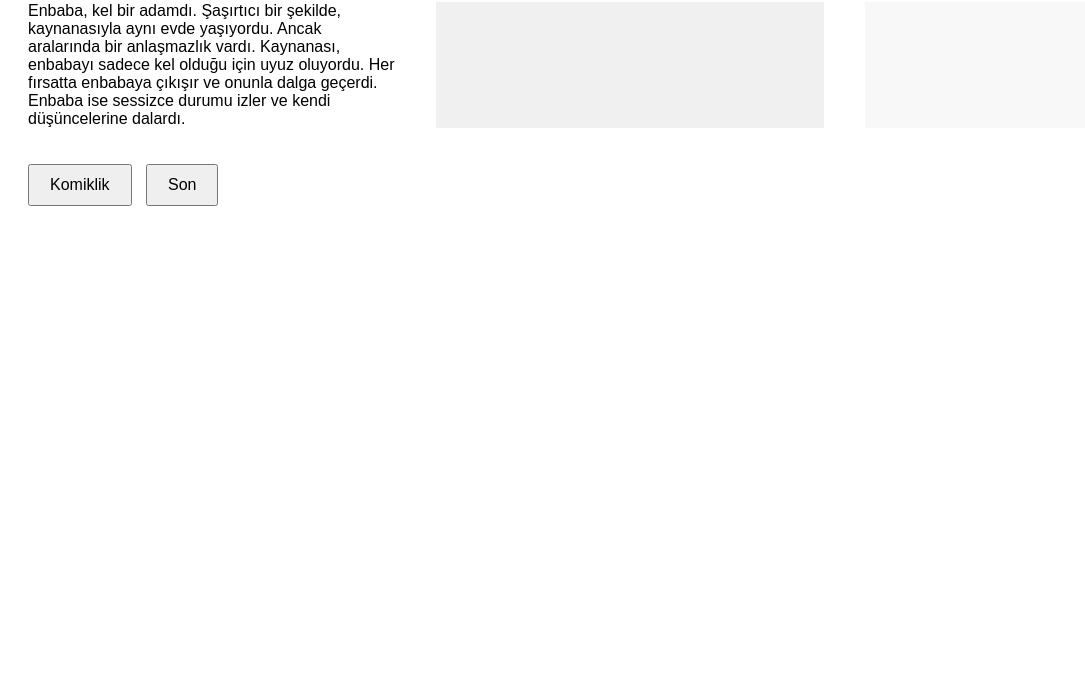
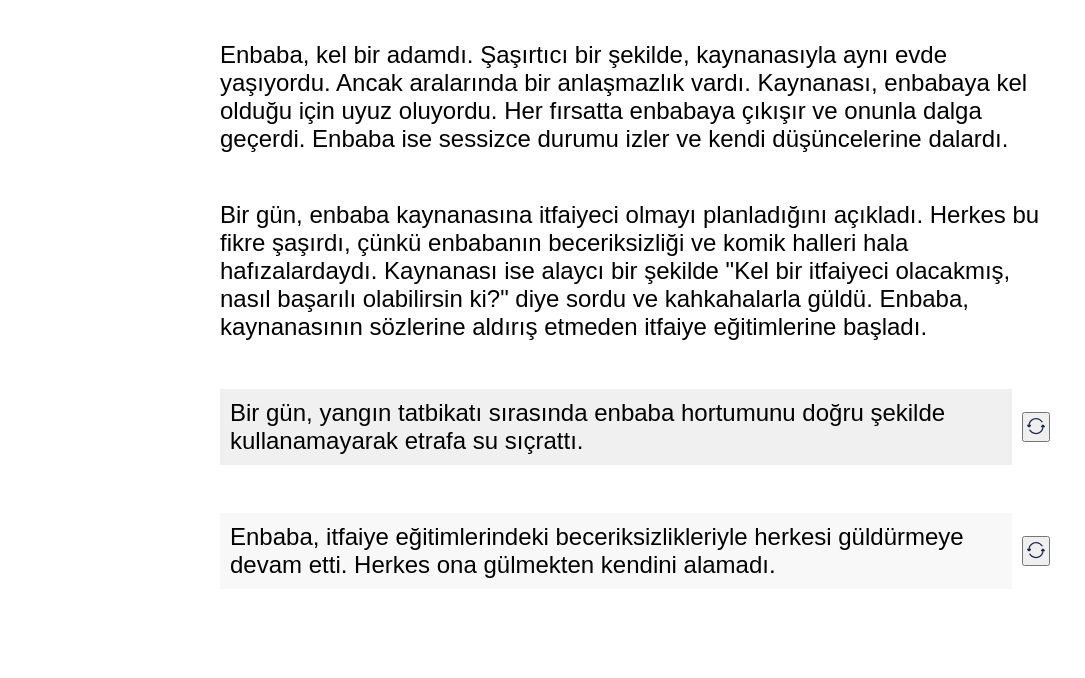
Before and after one commit to brokoliweb/enbaba, a plain HTML site: page index.html in a window 1280 px wide. Shown: the part 122-800 px from the top of the page, without its empty margins (0-1085 px from the left). Drawn offline with Linux system fonts and the light colour scheme.

Commit message:
fix style

```diff
--- a/index.html
+++ b/index.html
@@ -6,6 +6,8 @@
       body {
         font-family: Arial, sans-serif;
         padding: 20px;
+        margin: 0 200px;
+        font-size: 24px;
       }
 
       h1 {
@@ -14,6 +16,7 @@
 
       .paragraflar {
         display: flex;
+        flex-direction: column;
         justify-content: space-between;
         margin-bottom: 20px;
       }
@@ -25,17 +28,24 @@
       .komiklik {
         background-color: #f0f0f0;
         padding: 10px;
+        flex: 6;
       }
 
       .son {
         background-color: #f8f8f8;
         padding: 10px;
+        flex: 6;
+      }
+
+      #container {
+        display: flex;
+        align-items: center;
       }
 
       button {
-        font-size: 16px;
-        padding: 10px 20px;
-        margin-right: 10px;
+        margin: 0 10px;
+        padding: 2px 2px 1px 2px;
+        cursor: pointer;
       }
     </style>
   </head>
@@ -45,17 +55,70 @@
     <div class="paragraflar">
       <p id="hikayeParagraf" class="paragraf">
         Enbaba, kel bir adamdı. Şaşırtıcı bir şekilde, kaynanasıyla aynı evde
-        yaşıyordu. Ancak aralarında bir anlaşmazlık vardı. Kaynanası, enbabayı
-        sadece kel olduğu için uyuz oluyordu. Her fırsatta enbabaya çıkışır ve
-        onunla dalga geçerdi. Enbaba ise sessizce durumu izler ve kendi
-        düşüncelerine dalardı.
+        yaşıyordu. Ancak aralarında bir anlaşmazlık vardı. Kaynanası, enbabaya
+        kel olduğu için uyuz oluyordu. Her fırsatta enbabaya çıkışır ve onunla
+        dalga geçerdi. Enbaba ise sessizce durumu izler ve kendi düşüncelerine
+        dalardı.
       </p>
-      <p id="komiklikParagraf" class="paragraf komiklik"></p>
-      <p id="sonParagraf" class="paragraf son"></p>
+
+      <p id="hikayeParagraf" class="paragraf">
+        Bir gün, enbaba kaynanasına itfaiyeci olmayı planladığını açıkladı.
+        Herkes bu fikre şaşırdı, çünkü enbabanın beceriksizliği ve komik halleri
+        hala hafızalardaydı. Kaynanası ise alaycı bir şekilde "Kel bir itfaiyeci
+        olacakmış, nasıl başarılı olabilirsin ki?" diye sordu ve kahkahalarla
+        güldü. Enbaba, kaynanasının sözlerine aldırış etmeden itfaiye
+        eğitimlerine başladı.
+      </p>
+
+      <div id="container">
+        <p id="komiklikParagraf" class="paragraf komiklik">
+          Bir gün, yangın tatbikatı sırasında enbaba hortumunu doğru şekilde
+          kullanamayarak etrafa su sıçrattı.
+        </p>
+        <button id="komiklikButton">
+          <svg
+            width="20px"
+            height="20px"
+            viewBox="0 0 24 24"
+            fill="none"
+            xmlns="http://www.w3.org/2000/svg"
+          >
+            <path
+              d="M12.0789 2.25C7.2854 2.25 3.34478 5.913 2.96055 10.5833H2.00002C1.69614 10.5833 1.42229 10.7667 1.30655 11.0477C1.19081 11.3287 1.25606 11.6517 1.47178 11.8657L3.15159 13.5324C3.444 13.8225 3.91567 13.8225 4.20808 13.5324L5.88789 11.8657C6.10361 11.6517 6.16886 11.3287 6.05312 11.0477C5.93738 10.7667 5.66353 10.5833 5.35965 10.5833H4.4668C4.84652 6.75167 8.10479 3.75 12.0789 3.75C14.8484 3.75 17.2727 5.20845 18.6156 7.39279C18.8325 7.74565 19.2944 7.85585 19.6473 7.63892C20.0002 7.42199 20.1104 6.96007 19.8934 6.60721C18.2871 3.99427 15.3873 2.25 12.0789 2.25Z"
+              fill="#1C274C"
+            />
+            <path
+              d="M20.8411 10.4666C20.549 10.1778 20.0789 10.1778 19.7867 10.4666L18.1005 12.1333C17.8841 12.3471 17.8184 12.6703 17.9339 12.9517C18.0495 13.233 18.3235 13.4167 18.6277 13.4167H19.5268C19.1455 17.2462 15.8759 20.25 11.8828 20.25C9.10026 20.25 6.66586 18.7903 5.31796 16.6061C5.10042 16.2536 4.63833 16.1442 4.28583 16.3618C3.93334 16.5793 3.82393 17.0414 4.04146 17.3939C5.65407 20.007 8.56406 21.75 11.8828 21.75C16.6906 21.75 20.6475 18.0892 21.0331 13.4167H22.0002C22.3043 13.4167 22.5783 13.233 22.6939 12.9517C22.8095 12.6703 22.7437 12.3471 22.5274 12.1333L20.8411 10.4666Z"
+              fill="#1C274C"
+            />
+          </svg>
+        </button>
+      </div>
+      <div id="container">
+        <p id="sonParagraf" class="paragraf son">
+          Enbaba, itfaiye eğitimlerindeki beceriksizlikleriyle herkesi
+          güldürmeye devam etti. Herkes ona gülmekten kendini alamadı.
+        </p>
+        <button id="sonButton">
+          <svg
+            width="20px"
+            height="20px"
+            viewBox="0 0 24 24"
+            fill="none"
+            xmlns="http://www.w3.org/2000/svg"
+          >
+            <path
+              d="M12.0789 2.25C7.2854 2.25 3.34478 5.913 2.96055 10.5833H2.00002C1.69614 10.5833 1.42229 10.7667 1.30655 11.0477C1.19081 11.3287 1.25606 11.6517 1.47178 11.8657L3.15159 13.5324C3.444 13.8225 3.91567 13.8225 4.20808 13.5324L5.88789 11.8657C6.10361 11.6517 6.16886 11.3287 6.05312 11.0477C5.93738 10.7667 5.66353 10.5833 5.35965 10.5833H4.4668C4.84652 6.75167 8.10479 3.75 12.0789 3.75C14.8484 3.75 17.2727 5.20845 18.6156 7.39279C18.8325 7.74565 19.2944 7.85585 19.6473 7.63892C20.0002 7.42199 20.1104 6.96007 19.8934 6.60721C18.2871 3.99427 15.3873 2.25 12.0789 2.25Z"
+              fill="#1C274C"
+            />
+            <path
+              d="M20.8411 10.4666C20.549 10.1778 20.0789 10.1778 19.7867 10.4666L18.1005 12.1333C17.8841 12.3471 17.8184 12.6703 17.9339 12.9517C18.0495 13.233 18.3235 13.4167 18.6277 13.4167H19.5268C19.1455 17.2462 15.8759 20.25 11.8828 20.25C9.10026 20.25 6.66586 18.7903 5.31796 16.6061C5.10042 16.2536 4.63833 16.1442 4.28583 16.3618C3.93334 16.5793 3.82393 17.0414 4.04146 17.3939C5.65407 20.007 8.56406 21.75 11.8828 21.75C16.6906 21.75 20.6475 18.0892 21.0331 13.4167H22.0002C22.3043 13.4167 22.5783 13.233 22.6939 12.9517C22.8095 12.6703 22.7437 12.3471 22.5274 12.1333L20.8411 10.4666Z"
+              fill="#1C274C"
+            />
+          </svg>
+        </button>
+      </div>
     </div>
-
-    <button id="komiklikButton">Komiklik</button>
-    <button id="sonButton">Son</button>
 
     <script>
       const komiklikler = [
@@ -71,7 +134,7 @@
         'Enbaba, itfaiyeci olamadı ama sosyal medyada dijitalbaba olarak fenomen haline geldi. Komik videoları ve paylaşımlarıyla milyonlarca takipçiye ulaşarak herkesi güldürdü. Kaynanası ise onun dijital ününden dolayı gurur duydu ve artık daha saygılı davrandı.',
         'Enbaba, beklenmedik bir şekilde bir yangın olayında kahramanlık sergiledi. Tüm ekiplerle birlikte alevler arasında cesurca ilerledi ve birçok kişiyi kurtardı. Bu olay, enbabanın gerçek bir kahraman olduğunu kanıtladı ve kaynanası da ona olan saygısını artırdı.',
         'Enbaba, yangın tatbikatı sırasında itfaiye aracının direksiyonunu yanlışlıkla sola dönerek bir çiçekçi dükkanına girdi. Herkes kahkahalarla güldü ve enbaba mahcup bir şekilde dükkanı terk etti.',
-        'Enbaba, itfaiye eğitimlerindeki beceriksizlikleriyle herkesi güldürmeye devam etti. Herkes onu gülmekten alamadı.',
+        'Enbaba, itfaiye eğitimlerindeki beceriksizlikleriyle herkesi güldürmeye devam etti. Herkes ona gülmekten kendini alamadı.',
       ]
 
       const komiklikParagraf = document.getElementById('komiklikParagraf')
```
